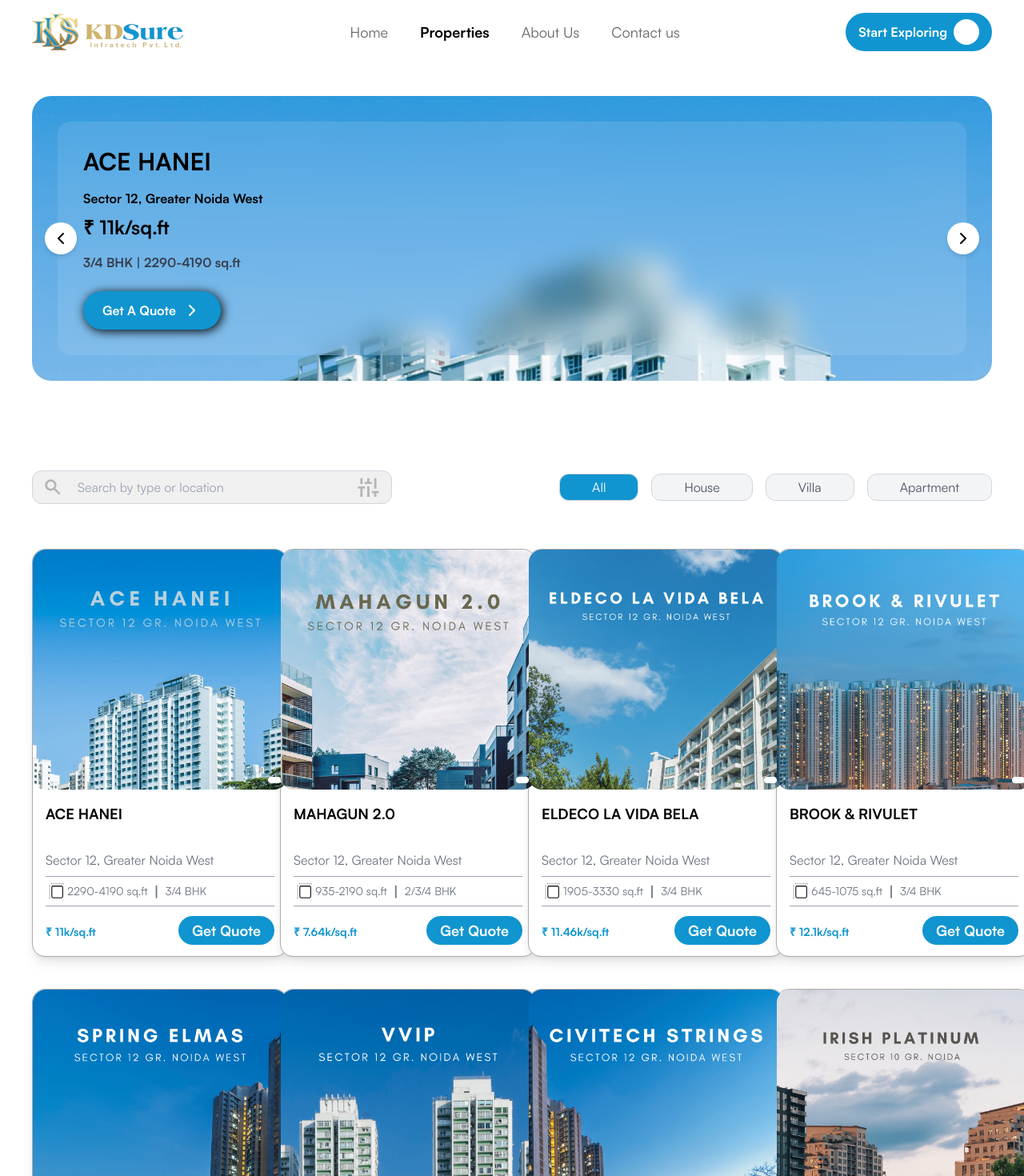
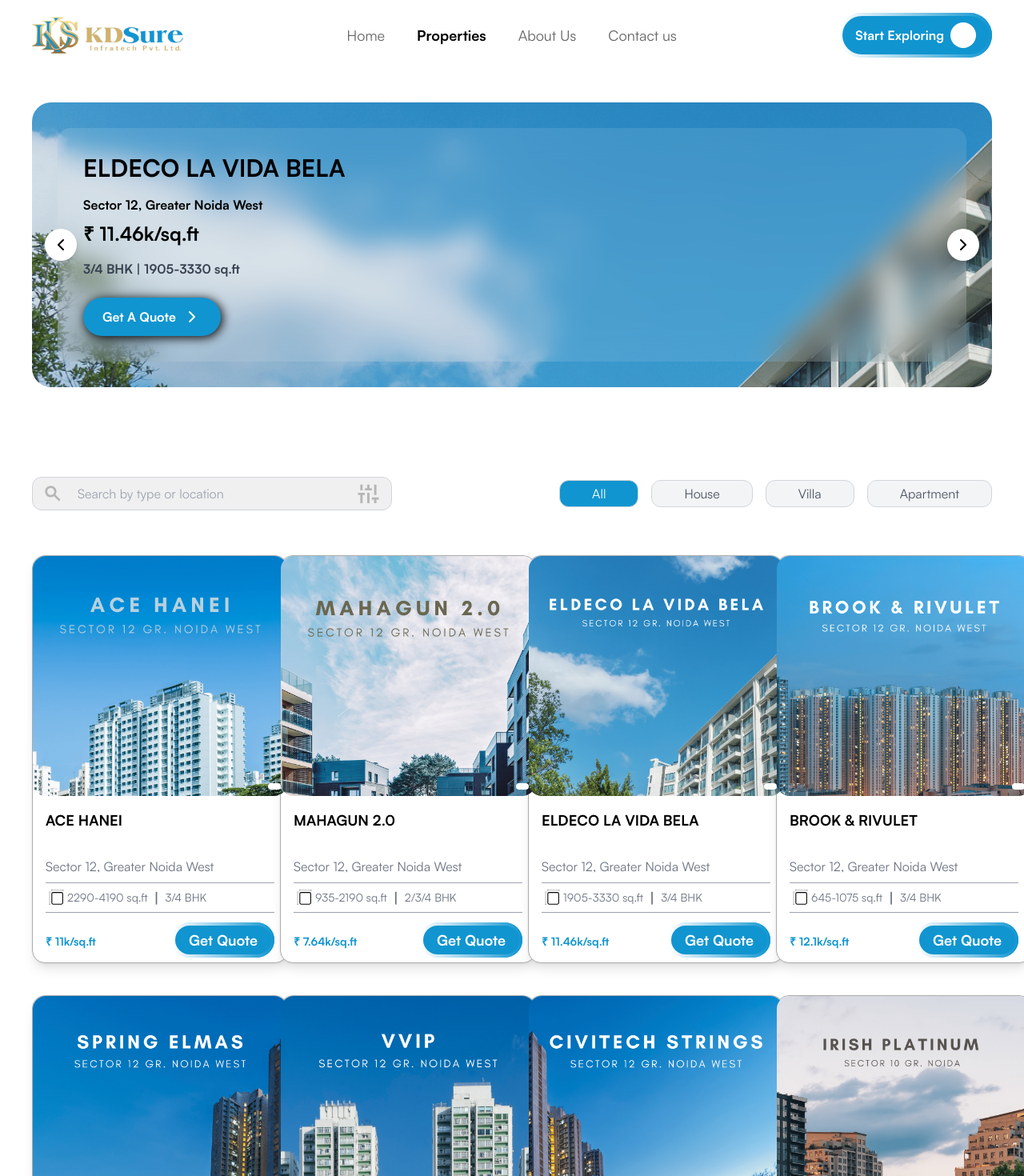
Before and after one commit to CsDeveloperLead/KDSure_Construction, a React (Vite) app: page /properties in a window 1280 px wide. Shown: the top 1470 px of the page at 80% size. Built offline with nearby package versions, Linux system fonts and the light colour scheme.

Commit message:
carousel made and other animation work

```diff
--- a/src/Components/FeaturedProperties.jsx
+++ b/src/Components/FeaturedProperties.jsx
@@ -7,8 +7,9 @@
     <section className="w-full bg-gray-100 rounded-[30px] p-4 md:p-10 ">
       <div className="flex justify-center md:justify-between items-center gap-10 mb-10 ">
         <h2 className="text-lg md:text-5xl font-bold">Featured Properties</h2>
-        <Link to="/properties">
-          <button className="bg-[#1095D0] rounded-3xl text-white py-2 w-[90px] md:w-[160px] px-3 md:px-6 text-[10px] md:text-base  flex justify-center items-center">
+        <Link to="/properties" className="hidden md:block relative group rounded-full p-1 bg-gradient-to-r from-white to-[#1095D0] overflow-hidden">
+        <div className="absolute inset-0 bg-gradient-to-r from-white to-[#1095D0] animate-gradient-flow"></div>
+        <button className="bg-[#1095D0] relative z-10 rounded-3xl text-white py-2 w-[90px] md:w-[160px] px-3 md:px-6 text-[10px] md:text-base  flex justify-center items-center">
             View More{" "}
             <span className="ml-2">
               <BsArrowUpRight />
@@ -158,8 +159,11 @@
                     to={property.link}
                     target="_blank"
                     rel="noopener noreferrer"
+                    className="hidden md:block relative group rounded-full p-0.5 bg-gradient-to-r from-white to-[#1095D0] overflow-hidden mt-3 mb-4"
                   >
-                    <p className="bg-[#1095D0] rounded-full w-[120px] text-white flex justify-center items-center py-1 cursor-pointer  text-lg font-bold mt-3 mb-4">
+                      <div className="absolute inset-0 bg-gradient-to-r from-white to-[#1095D0] animate-gradient-flow"></div>
+
+                    <p className="bg-[#1095D0] relative z-10 rounded-full w-[120px] text-white flex justify-center items-center py-1 cursor-pointer  text-lg font-bold ">
                       Get Quote
                     </p>
                   </Link>
--- a/src/Components/Navbar.jsx
+++ b/src/Components/Navbar.jsx
@@ -1,6 +1,7 @@
 import { useState } from 'react';
 import { Link,NavLink } from 'react-router-dom';
 import { FaBars, FaTimes } from 'react-icons/fa';
+import '../index.css';
 
 const Navbar = () => {
   const [menuOpen, setMenuOpen] = useState(false);
@@ -96,12 +97,20 @@
       )}
 
       {/* Call-to-Action Button */}
-      <Link to="/properties" className='hidden md:block'>
-      <button className="flex bg-[#1095D0] text-white px-4 py-2 rounded-full items-center font-semibold text-md">
-        Start Exploring
-        <span className="ml-2 w-8 h-8 bg-white rounded-full "></span>
-      </button>
-      </Link>
+      <Link
+  to="/properties"
+  className="hidden md:block relative group rounded-full p-1 bg-gradient-to-r from-white to-[#1095D0] overflow-hidden"
+>
+  {/* Running border with pseudo-element */}
+  <div className="absolute inset-0 bg-gradient-to-r from-white to-[#1095D0] animate-gradient-flow"></div>
+
+  {/* Button content */}
+  <button className="relative z-10 bg-[#1095D0] text-white px-4 py-2 rounded-full flex items-center font-semibold text-md">
+    Start Exploring
+    <span className="ml-2 w-8 h-8 bg-white rounded-full"></span>
+  </button>
+</Link>
+
     </nav>
   );
 };
--- a/src/Components/PropertyGrid.jsx
+++ b/src/Components/PropertyGrid.jsx
@@ -17,8 +17,9 @@
             </p>
             {/* Button */}
             <div className="flex justify-end ">
-              <Link to="/properties">
-                <button className="flex items-center gap-2 bg-[#1095D0] text-white py-2 px-4 h-[40px] rounded-3xl hover:bg-blue-500">
+            <Link to="/properties" className="hidden md:block relative group rounded-full p-1 bg-gradient-to-r from-white to-[#1095D0] overflow-hidden">
+            <div className="absolute inset-0 bg-gradient-to-r from-white to-[#1095D0] animate-gradient-flow"></div>
+                <button className="flex relative z-10 items-center gap-2 bg-[#1095D0] text-white py-2 px-4 h-[40px] rounded-3xl hover:bg-blue-500">
                   View More <span className="text-lg">→</span>
                 </button>
               </Link>
--- a/src/Components/PropertyListing.jsx
+++ b/src/Components/PropertyListing.jsx
@@ -225,8 +225,11 @@
                     to={property.link}
                     target="_blank"
                     rel="noopener noreferrer"
+                    className="hidden md:block relative group mt-3 mb-4 rounded-full p-1 bg-gradient-to-r from-white to-[#1095D0] overflow-hidden"
                   >
-                    <p className="bg-[#1095D0] rounded-full w-[120px] text-white flex justify-center items-center py-1 cursor-pointer  text-lg font-bold mt-3 mb-4">
+                      <div className="absolute inset-0 bg-gradient-to-r from-white to-[#1095D0] animate-gradient-flow"></div>
+
+                    <p className="bg-[#1095D0] relative z-10 rounded-full w-[120px] text-white flex justify-center items-center py-1 cursor-pointer  text-lg font-bold ">
                       Get Quote
                     </p>
                   </Link>
--- a/src/index.css
+++ b/src/index.css
@@ -80,3 +80,36 @@
 body {
   font-family: 'Satoshi', sans-serif;
 }
+
+
+.glow {
+  animation: move 5s linear infinite;
+  offset-path: path("M0 0, 100% 0, 100% 100%, 0 100%, 0 0"); /* Moves along the card edges */
+  background: radial-gradient(circle, #00a6ff, #08aff7, transparent);
+}
+
+@keyframes move {
+  0% {
+    offset-distance: 0%;
+  }
+  100% {
+    offset-distance: 100%;
+  }
+
+
+}
+
+
+@keyframes gradient-flow {
+  0% {
+    transform: translateX(0%);
+  }
+  100% {
+    transform: translateX(100%);
+  }
+
+}
+
+.animate-gradient-flow {
+  animation: gradient-flow 1s linear infinite;
+}
--- a/src/pages/About.jsx
+++ b/src/pages/About.jsx
@@ -59,13 +59,18 @@
             <p className="text-white text-base md:text-xl font-boldtext-center md:text-start">1355-2450 sq.ft</p>
             <p className="text-white text-base md:text-xl font-boldtext-center md:text-start">3/3.5/4 BHK</p>
             <span className="flex justify-between">
-              <Link to={"https://wa.link/ksx60s"} target="_blank" rel="noopener noreferrer">
-              <button className="bg-[#1095d0] text-sm md:text-base py-1 md:py-2 rounded-3xl px-4 md:px-8 text-white font-bold flex justify-center items-center">
+              <Link to={"https://wa.link/ksx60s"} target="_blank" rel="noopener noreferrer" className="hidden md:block relative group rounded-full p-1 bg-gradient-to-r from-white to-[#1095D0] overflow-hidden">
+              <div className="absolute inset-0 bg-gradient-to-r from-white to-[#1095D0] animate-gradient-flow"></div>
+
+              <button className="bg-[#1095d0] relative z-10 text-sm md:text-base py-1 md:py-2 rounded-3xl px-4 md:px-8 text-white font-bold flex justify-center items-center">
                 Get Quote
               </button>{" "}
               </Link>
-              <Link to="/properties">
-                <button className="bg-[#1095d0] text-sm md:text-base py-1 md:py-2 rounded-3xl px-4 md:px-8 text-white font-bold flex justify-center items-center">
+              <Link to="/properties" className="hidden md:block relative group rounded-full p-1 bg-gradient-to-r from-white to-[#1095D0] overflow-hidden"
+              >
+                  <div className="absolute inset-0 bg-gradient-to-r from-white to-[#1095D0] animate-gradient-flow"></div>
+
+                <button className="bg-[#1095d0] relative z-10 text-sm md:text-base py-1 md:py-2 rounded-3xl px-4 md:px-8 text-white font-bold flex justify-center items-center">
                   More Properties
                 </button>
               </Link>
--- a/src/pages/Home.jsx
+++ b/src/pages/Home.jsx
@@ -37,13 +37,19 @@
             <span className="flex justify-between">
               <Link  to={"https://wa.link/xyu1c6"}
             target="_blank"
-            rel="noopener noreferrer">
-              <button className="bg-[#1095d0] text-sm md:text-base py-1 md:py-2 rounded-3xl px-4 md:px-8 text-white font-bold flex justify-center items-center">
+            rel="noopener noreferrer"
+            className="hidden md:block relative group rounded-full p-1 bg-gradient-to-r from-white to-[#1095D0] overflow-hidden "
+            >
+                <div className="absolute inset-0 bg-gradient-to-r from-white to-[#1095D0] animate-gradient-flow"></div>
+
+              <button className="bg-[#1095d0] relative z-10 text-sm md:text-base py-1 md:py-2 rounded-3xl px-4 md:px-8 text-white font-bold flex justify-center items-center">
                 Get Quote
               </button>{" "}
               </Link>
-              <Link to="/properties">
-                <button className="bg-[#1095d0] text-sm md:text-base py-1 md:py-2 rounded-3xl px-4 md:px-8 text-white font-bold flex justify-center items-center">
+              <Link to="/properties" className="hidden md:block relative group rounded-full p-1 bg-gradient-to-r from-white to-[#1095D0] overflow-hidden">
+              <div className="absolute inset-0 bg-gradient-to-r from-white to-[#1095D0] animate-gradient-flow"></div>
+
+                <button className="bg-[#1095d0] relative z-10 text-sm md:text-base py-1 md:py-2 rounded-3xl px-4 md:px-8 text-white font-bold flex justify-center items-center">
                   More Properties
                 </button>
               </Link>
--- a/src/pages/Properties.jsx
+++ b/src/pages/Properties.jsx
@@ -1,15 +1,25 @@
-import { useState ,useEffect} from "react";
+import { useState, useEffect } from "react";
 import { ChevronLeft, ChevronRight } from "lucide-react";
-// Assuming PropertyListing is an array of objects
 import propertyData from "../propertyData";
 import PropertyListing from "../Components/PropertyListing";
 import { Link } from "react-router-dom";
 
 const Properties = () => {
+  const [currentIndex, setCurrentIndex] = useState(0);
+
+  // Automatically slide carousel
+  useEffect(() => {
+    const interval = setInterval(() => {
+      setCurrentIndex((prevIndex) => (prevIndex + 1) % propertyData.length);
+    }, 3000); // Change slide every 5 seconds
+
+    return () => clearInterval(interval); // Clear interval on component unmount
+  }, []);
+
+  // Scroll to top on mount
   useEffect(() => {
     window.scrollTo(0, 0);
   }, []);
-  const [currentIndex, setCurrentIndex] = useState(0);
 
   const handleNext = () => {
     setCurrentIndex((prevIndex) => (prevIndex + 1) % propertyData.length);
@@ -25,9 +35,9 @@
     <div className="mx-4 md:mx-10">
       <div className="w-full mt-10 rounded-[30px]">
         <div
-          className="relative  my-8  rounded-3xl max-md:rounded-none overflow-hidden"
+          className="relative my-8 rounded-3xl max-md:rounded-none overflow-hidden"
           style={{
-            backgroundImage: `url(${propertyData[currentIndex]?.img || ''})`,
+            backgroundImage: `url(${propertyData[currentIndex]?.img || ""})`,
             backgroundSize: "cover",
             backgroundPosition: "center",
           }}
@@ -35,21 +45,29 @@
           <div className="flex items-center p-1 md:p-8">
             <div className="w-full md:w-full bg-white bg-opacity-10 backdrop-blur-lg p-8 rounded-2xl max-sm:rounded-lg">
               <h2 className="text-3xl font-bold mb-4">
-                {propertyData[currentIndex]?.title || 'No title available'}
+                {propertyData[currentIndex]?.title || "No title available"}
               </h2>
-              <p className=" mb-2 text-black font-bold">
-                {propertyData[currentIndex]?.location || 'No location available'}
+              <p className="mb-2 text-black font-bold">
+                {propertyData[currentIndex]?.location || "No location available"}
               </p>
               <p className="text-2xl font-bold mb-4">
-                {propertyData[currentIndex]?.price || 'No price available'}
+                {propertyData[currentIndex]?.price || "No price available"}
               </p>
               <p className="text-gray-700 mb-6 font-bold">
-                {propertyData[currentIndex]?.config} | {propertyData[currentIndex]?.area}
+                {propertyData[currentIndex]?.config} |{" "}
+                {propertyData[currentIndex]?.area}
               </p>
-              <Link to={propertyData[currentIndex]?.link} target="_blank" rel="noopener noreferrer">
-              <button className="bg-[#1095d0] text-white px-6 py-3 rounded-full font-bold hover:bg-blue-500 transition duration-300 flex items-center"  style={{ filter: "drop-shadow(2px 2px 0.4rem black)" }}>
-                Get A Quote <ChevronRight className="ml-2" />
-              </button>
+              <Link
+                to={propertyData[currentIndex]?.link}
+                target="_blank"
+                rel="noopener noreferrer"
+              >
+                <button
+                  className="bg-[#1095d0] text-white px-6 py-3 rounded-full font-bold hover:bg-blue-500 transition duration-300 flex items-center"
+                  style={{ filter: "drop-shadow(2px 2px 0.4rem black)" }}
+                >
+                  Get A Quote <ChevronRight className="ml-2" />
+                </button>
               </Link>
             </div>
           </div>
--- a/tailwind.config.js
+++ b/tailwind.config.js
@@ -12,6 +12,7 @@
       animation: {
         fadeInLeft: 'fadeInLeft 1s ease-out',
         fadeInRight: 'fadeInRight 1s ease-out',
+        spinSlow: 'spin-slow 4s linear infinite',
       },
       keyframes: {
         fadeInLeft: {
@@ -22,6 +23,10 @@
           '0%': { opacity: '0', transform: 'translateX(100px)' },
           '100%': { opacity: '1', transform: 'translateX(0)' },
         },
+        spinSlow: {
+          '0%': { transform: 'rotate(0deg)' },
+          '100%': { transform: 'rotate(360deg)' },
+        },
       },
     },
   },
```
Also changed, not shown: eslint.config.js (deleted, +0 -38 lines).
